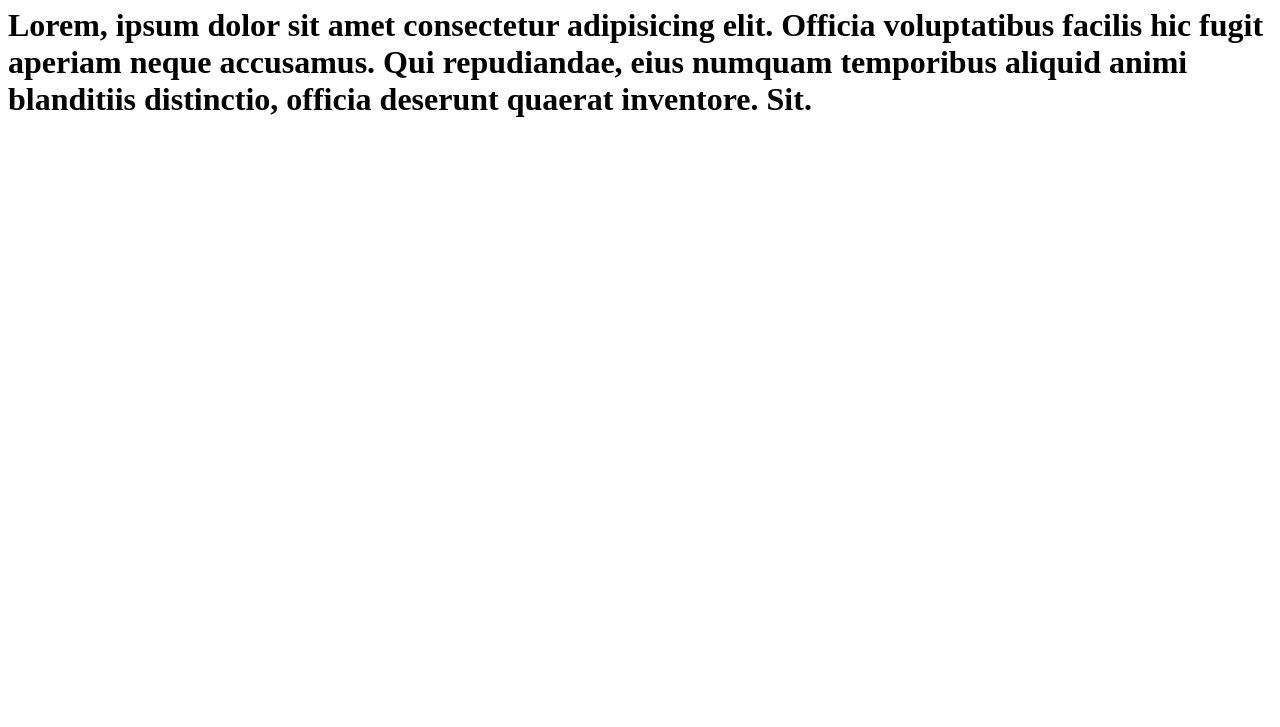
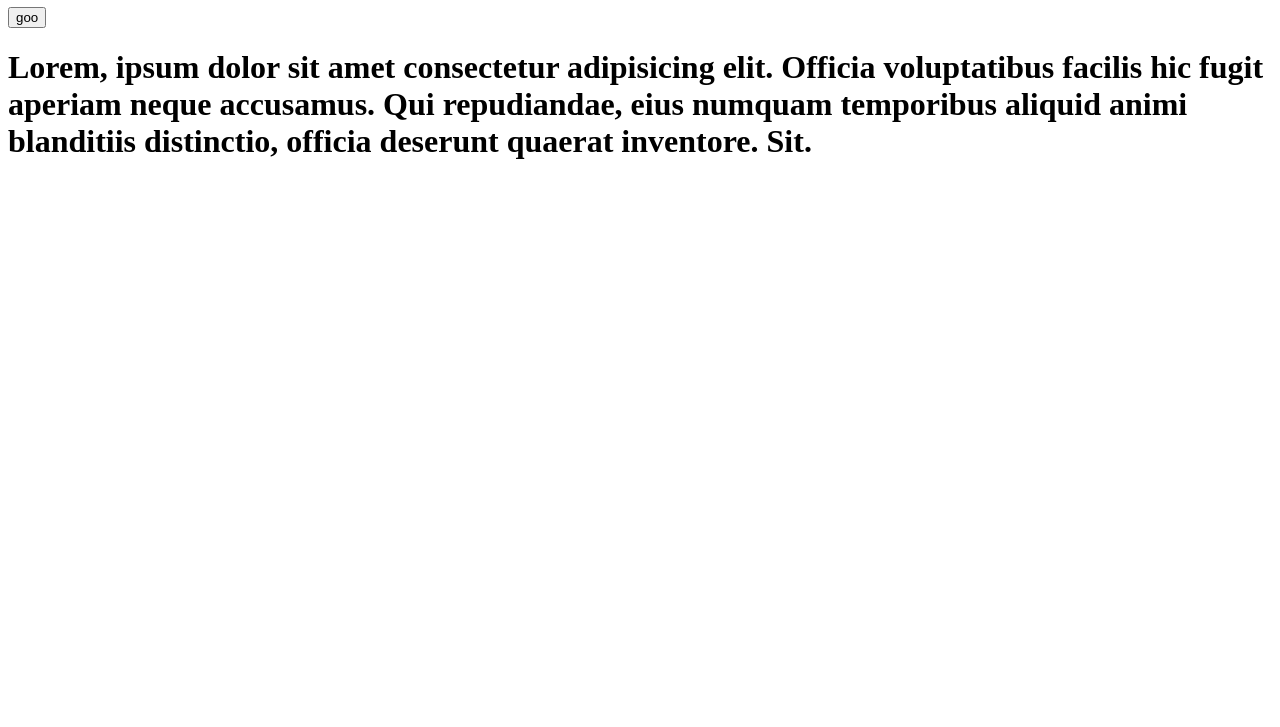
Before and after one commit to Elyorbek2004/javascrit, a plain HTML site: page index.html in a window 1280 px wide. Shown: the part 73-800 px from the top of the page. Drawn offline with Linux system fonts and the light colour scheme.

Commit message:
ozgarish

```diff
--- a/index.html
+++ b/index.html
@@ -8,6 +8,7 @@
 </head>
 <body>
     <h1> salom</h1>
+    <button>goo</button>
     <h1>Lorem, ipsum dolor sit amet consectetur adipisicing elit. Officia voluptatibus facilis hic fugit aperiam neque accusamus. Qui repudiandae, eius numquam temporibus aliquid animi blanditiis distinctio, officia deserunt quaerat inventore. Sit.</h1>
 </body>
 </html>
```
